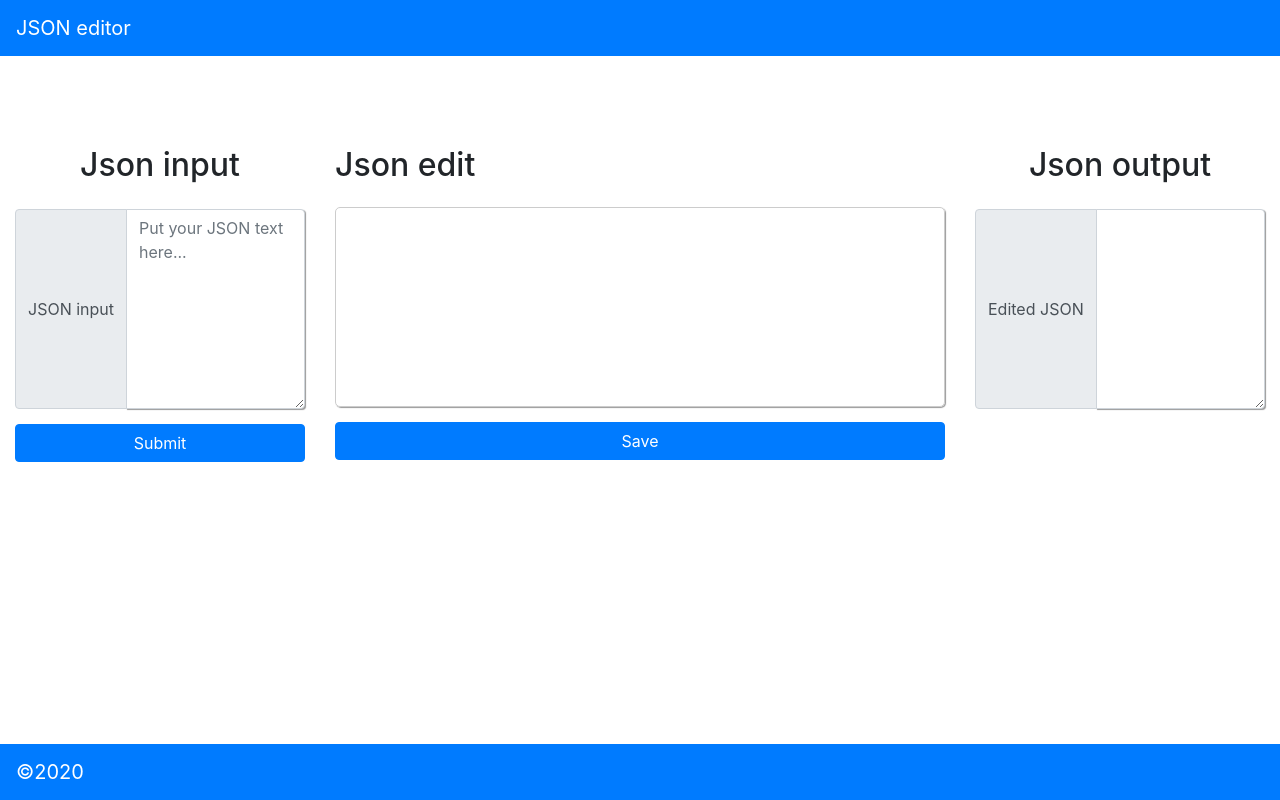
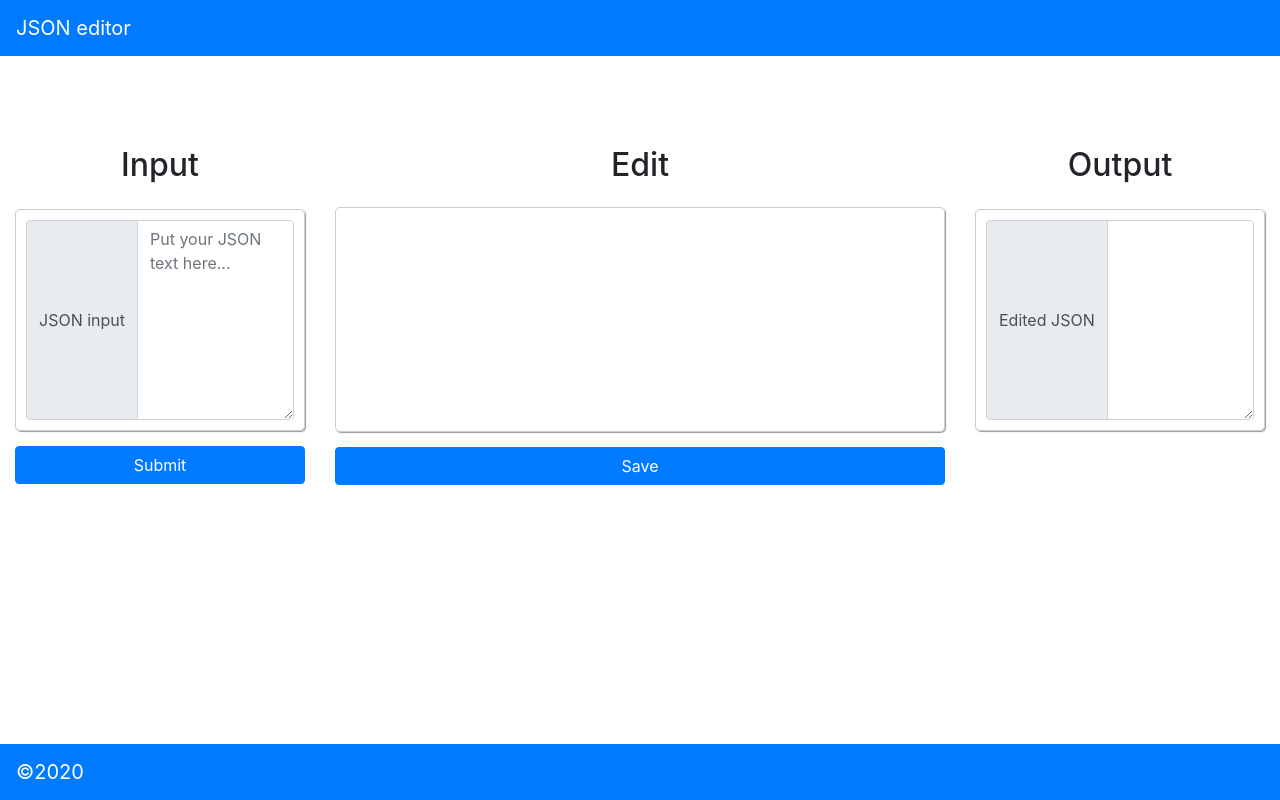
Before and after one commit to soldor37/jsonEditor, an Angular app: page / in a window 1280 px wide. Built offline with nearby package versions, Linux system fonts and the light colour scheme.

Commit message:
table edit save w/o delete/create rows

```diff
--- a/src/app/app.component.html
+++ b/src/app/app.component.html
@@ -5,10 +5,10 @@
         <app-jsonInput (jsonIn)="onJsonInput($event)"></app-jsonInput>
       </div>
       <div class="col-6">
-        <app-jsonEdit [tmpJson]="jsonObj"></app-jsonEdit>
+        <app-jsonEdit [tmpJson]="jsonObj" (jsonOut)="onJsonOut($event)"></app-jsonEdit>
       </div>
       <div class="col-3">
-        <app-jsonSave></app-jsonSave>
+        <app-jsonSave [jsonOut]="jsonOut"></app-jsonSave>
       </div>
     </div>
   </div>
--- a/src/app/app.component.ts
+++ b/src/app/app.component.ts
@@ -8,9 +8,14 @@ import { Component } from '@angular/core';
 export class AppComponent {
   title = 'jsonEditor';
 
-  jsonObj = {};
+  jsonObj = [];
+  jsonOut = [];
   public onJsonInput(jsonObj){
     // console.log(jsonObj)
     this.jsonObj = jsonObj;
   }
+  public onJsonOut(jsonOut){
+    // console.log(jsonObj)
+    this.jsonOut = jsonOut;
+  }
 }
--- a/src/app/json-edit/json-edit.component.css
+++ b/src/app/json-edit/json-edit.component.css
@@ -1,13 +1,18 @@
+.page__title{
+    text-align: center;
+}
 .table{
     display: flex;
     align-items: center;
     justify-content: center;
+    margin: 5px 0px 5px 0px;
+
 }
-.table-responsive{
+.table-wrap{
     border-radius: 5px;
     border: 1px solid #ccc;
     box-shadow: 1px 1px 1px #999;
     margin-top: 15px;
     margin-bottom: 15px;
-    min-height: 200px;
+    min-height: 225px;
 }
--- a/src/app/json-edit/json-edit.component.html
+++ b/src/app/json-edit/json-edit.component.html
@@ -1,8 +1,8 @@
 <div class="card border-0">
-    <h2 class="page__title" >Json edit</h2>
-    <div class="table-responsive">
+    <h2 class="page__title" >Edit</h2>
+    <div class="table-wrap">
         <div class="table" *ngIf="tmpJson.length">
-            <table class="jsonTable">
+            <table class="jsonTable table-hover table-bordered table-responsive-sm">
                 <thead class="thead-dark">
                     <tr>
                         <th scope="col" *ngFor="let item of tmpJson[0] | keyvalue">{{item.key}}</th>
@@ -11,12 +11,13 @@
                 <tbody>
                     <tr *ngFor="let obj of tmpJson">
                         <td *ngFor="let item of obj | keyvalue">
-                            {{item.value}}
+                            <!-- {{item.value}} -->
+                            <input type="text" class="form-control" required [(ngModel)]="item.value">
                         </td>
                     </tr>
                 </tbody>
             </table>
         </div>
     </div>
-    <button class="btn btn-primary " type="button">Save</button>
+    <button class="btn btn-primary" type="button" (click)="jsonToOut()">Save</button>
 </div>
--- a/src/app/json-edit/json-edit.component.ts
+++ b/src/app/json-edit/json-edit.component.ts
@@ -1,4 +1,4 @@
-import { Component, OnInit, Input } from '@angular/core';
+import { Component, OnInit, Input, Output, EventEmitter } from '@angular/core';
 
 @Component({
   selector: 'app-jsonEdit',
@@ -8,24 +8,11 @@ import { Component, OnInit, Input } from '@angular/core';
 export class JsonEditComponent implements OnInit {
   @Input() tmpJson;
 
-  // tmpJson = [
-  //   {
-  //     "name": "Name 1",
-  //     "year": "2001",
-  //     "jopa" : "yes"
-
-  //   },
-  //   {
-  //     "name": "Name 2",
-  //     "year": "2002",
-  //     "jopa" : "no"
-  //   },
-  //   {
-  //     "name": "Name 3",
-  //     "year": "2003",
-  //     "jopa" : "mb"
-  //   }
-  // ]
+  @Output() jsonOut: EventEmitter<object> = new EventEmitter();
+  public jsonToOut() {
+    let tmp: string = JSON.stringify(this.tmpJson);
+    this.jsonOut.emit({text: tmp});
+  }
 
   constructor() { }
 
--- a/src/app/json-save/json-save.component.html
+++ b/src/app/json-save/json-save.component.html
@@ -1,10 +1,10 @@
-<h2 class="page__title">Json output</h2>
+<h2 class="page__title">Output</h2>
 <div class="card border-0">
     <div class="jsonOutput-form input-group">
         <div class="input-group-prepend">
             <span class="input-group-text">Edited JSON</span>
         </div>
-        <textarea class="jsonOutput-form__textarea form-control" aria-label="Edited JSON"></textarea>
+        <textarea class="jsonOutput-form__textarea form-control" aria-label="Edited JSON" [(ngModel)]="jsonOut.text"></textarea>
     </div>
     <!-- <button class="inputJson-form__submit btn btn-primary " type="button">Submit</button> -->
 </div>
--- a/src/app/json-save/json-save.component.ts
+++ b/src/app/json-save/json-save.component.ts
@@ -1,4 +1,4 @@
-import { Component, OnInit } from '@angular/core';
+import { Component, OnInit, Input } from '@angular/core';
 
 @Component({
   selector: 'app-jsonSave',
@@ -6,6 +6,7 @@ import { Component, OnInit } from '@angular/core';
   styleUrls: ['./json-save.component.css']
 })
 export class JsonSaveComponent implements OnInit {
+  @Input() jsonOut;
 
   constructor() { }
 
--- a/src/app/jsonInput/jsonInput.component.html
+++ b/src/app/jsonInput/jsonInput.component.html
@@ -1,5 +1,5 @@
 <div class="card border-0">
-    <h2 class="page__title">Json input</h2>
+    <h2 class="page__title">Input</h2>
     <div class="jsonInput-form input-group">
         <div class="input-group-prepend">
             <span class="input-group-text">JSON input</span>
--- a/src/styles.css
+++ b/src/styles.css
@@ -4,7 +4,7 @@
     position: fixed;
     bottom: 0;
 }
-textarea {
+.input-group {
     padding: 10px;
     line-height: 1.5;
     border-radius: 5px;
```
